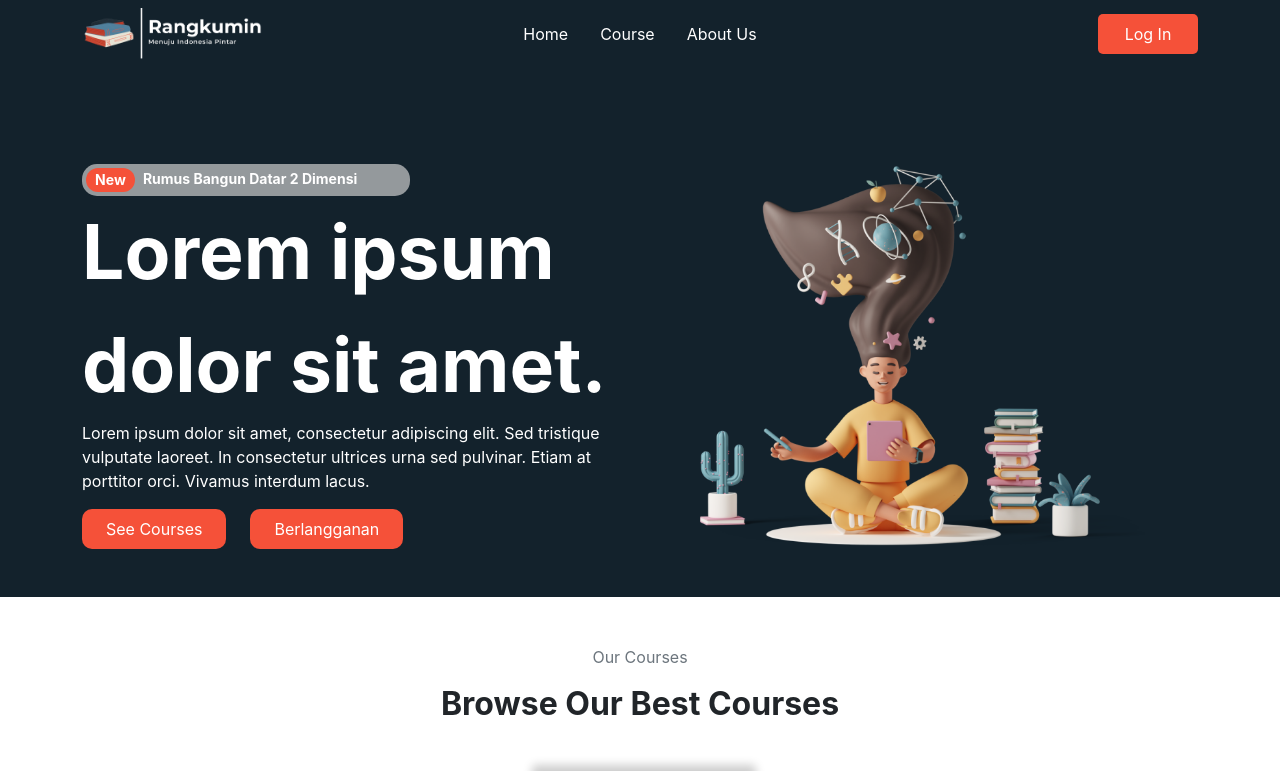
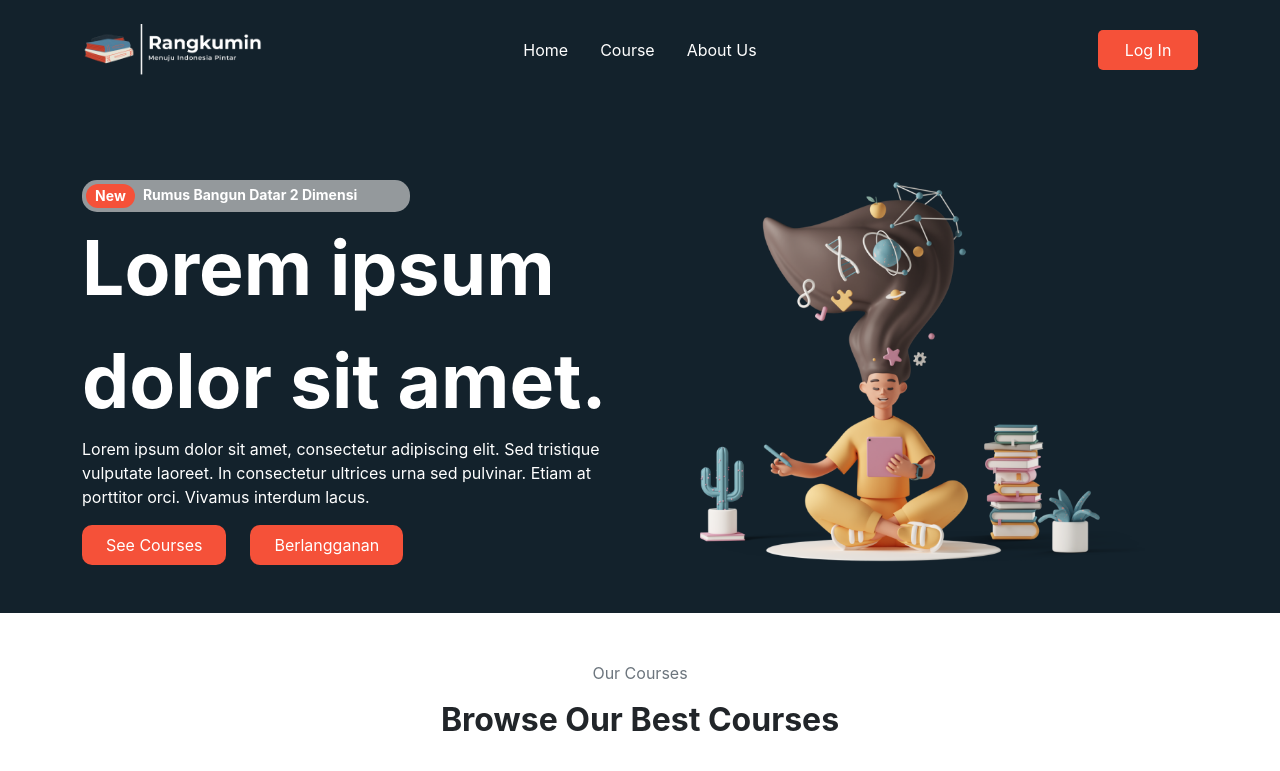
Before and after one commit to rg-km/final-project-engineering-41, a React (Create React App) app in the folder frontend/rangkumin/: page / in a window 1280 px wide. Shown: the top 771 px of the page. Built offline with nearby package versions, Linux system fonts and the light colour scheme.

Commit message:
Modify: Header, Add margin-top

```diff
--- a/frontend/rangkumin/src/components/Header.js
+++ b/frontend/rangkumin/src/components/Header.js
@@ -11,7 +11,7 @@ export default function Header() {
         <Container fluid style={{ backgroundColor : "#13222C", }}>
         {/* NavBar */}
             <Navbar expand="lg">
-                <Container>
+                <Container className='mt-3'>
                     <div style={{width: "30%"}}>
                         <Navbar.Brand href="#home" width="30%"><img src={logoWhite} alt="Logo-Img" width="180" height="auto" className="d-inline-block align-top"></img></Navbar.Brand>
                     </div>
```
